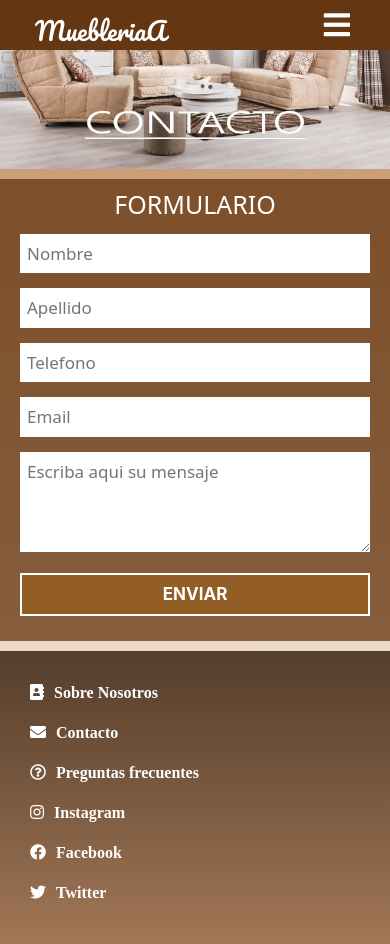
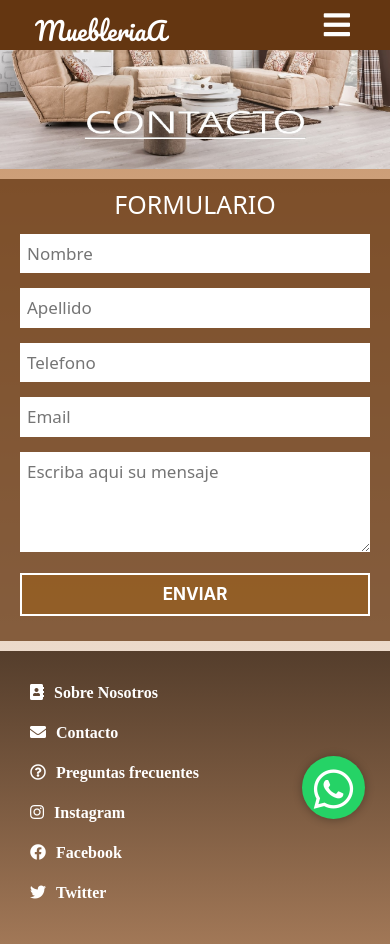
Before and after one commit to gtisch/CoderHouse, a website: page HTML/contacto.html in a window 390 px wide. Drawn offline with nearby package versions, Linux system fonts and the light colour scheme; a web font is replaced by a local one.

Commit message:
Actualizacion 23/9

```diff
--- a/HTML/contacto.html
+++ b/HTML/contacto.html
@@ -11,6 +11,7 @@
     <meta name="robots" content="index, all, follow">
     <meta name="category" content="muebles y sillones">
     <link rel="stylesheet" href="../CSS/styles.css">
+    <script src="https://kit.fontawesome.com/eb496ab1a0.js" crossorigin="anonymous"></script>
     <link rel="stylesheet" href="https://cdnjs.cloudflare.com/ajax/libs/font-awesome/5.15.3/css/all.min.css"/>
     <link rel="preconnect" href="https://fonts.googleapis.com">
     <link rel="preconnect" href="https://fonts.gstatic.com" crossorigin>
@@ -37,7 +38,7 @@
 
 
     <picture class="img__Contacto">
-        <img src="../IMAGENES/contacto/contactofinal.jpg" alt="">
+        <img src="../IMAGENES/contacto/contactofinal.jpg" alt="formulario de contacto">
     </picture>
 
     <form action="" class="form__Contacto">
@@ -61,5 +62,9 @@
 
     <script src="https://cdn.jsdelivr.net/npm/bootstrap@5.1.0/dist/js/bootstrap.bundle.min.js" integrity="sha384-U1DAWAznBHeqEIlVSCgzq+c9gqGAJn5c/t99JyeKa9xxaYpSvHU5awsuZVVFIhvj" crossorigin="anonymous"></script>
 
+    <a href="https://api.whatsapp.com/send?phone=+541123456789" class="btn-wsp" target="_blank">
+        <i class="fa fa-whatsapp icono"></i>
+    </a>
+
 </body>
 </html>
--- /dev/null
+++ b/SCSS/_whatsappbut.scss
@@ -0,0 +1,27 @@
+.btn-wsp{
+    position:fixed;
+    width:60px;
+    height:60px;
+    line-height: 63px;
+    bottom:25px;
+    right:25px;
+    background:#25d366;
+    color:#FFF;
+    border-radius:50px;
+    text-align:center;
+    font-size:45px;
+    box-shadow: 0px 1px 10px rgba(0,0,0,0.3);
+    z-index:100;
+    transition: all 300ms ease;
+}
+.btn-wsp:hover{
+    background: #20ba5a;
+}
+
+@media only screen and (min-width:320px) and (max-width:768px){
+    .btn-wsp{
+        width:63px;
+        height:63px;
+        line-height: 66px;
+	}
+}
--- a/SCSS/styles.scss
+++ b/SCSS/styles.scss
@@ -16,6 +16,9 @@ body {
 	list-style: none;
 }
 
+/*Boton de Whatsapp*/
+
+@import "whatsappbut";
 
 /*Index*/
 
```
Also changed, not shown: HTML/index.html (+5 -0 lines), HTML/ingresar.html (+7 -1 lines), HTML/nosotros.html (+6 -1 lines), HTML/productos.html (+11 -6 lines), CSS/styles.css.
